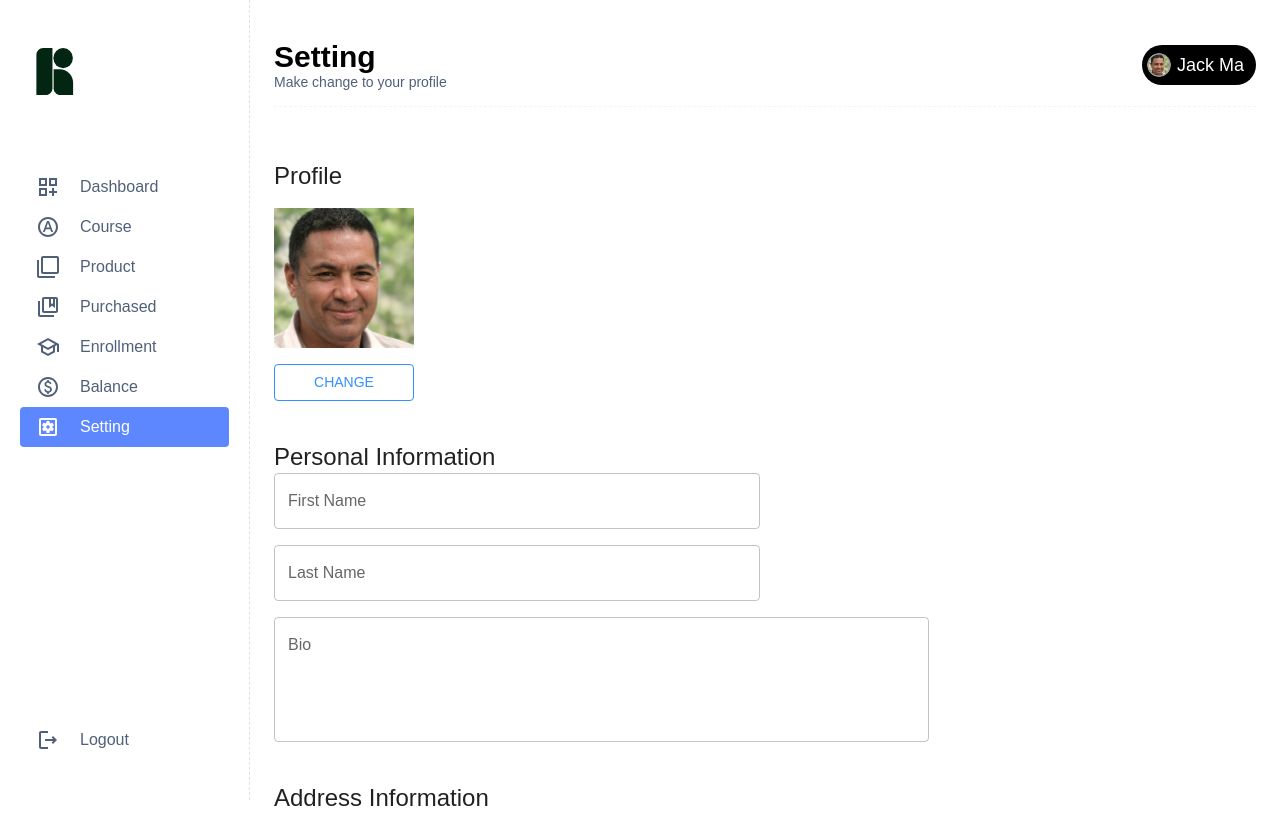
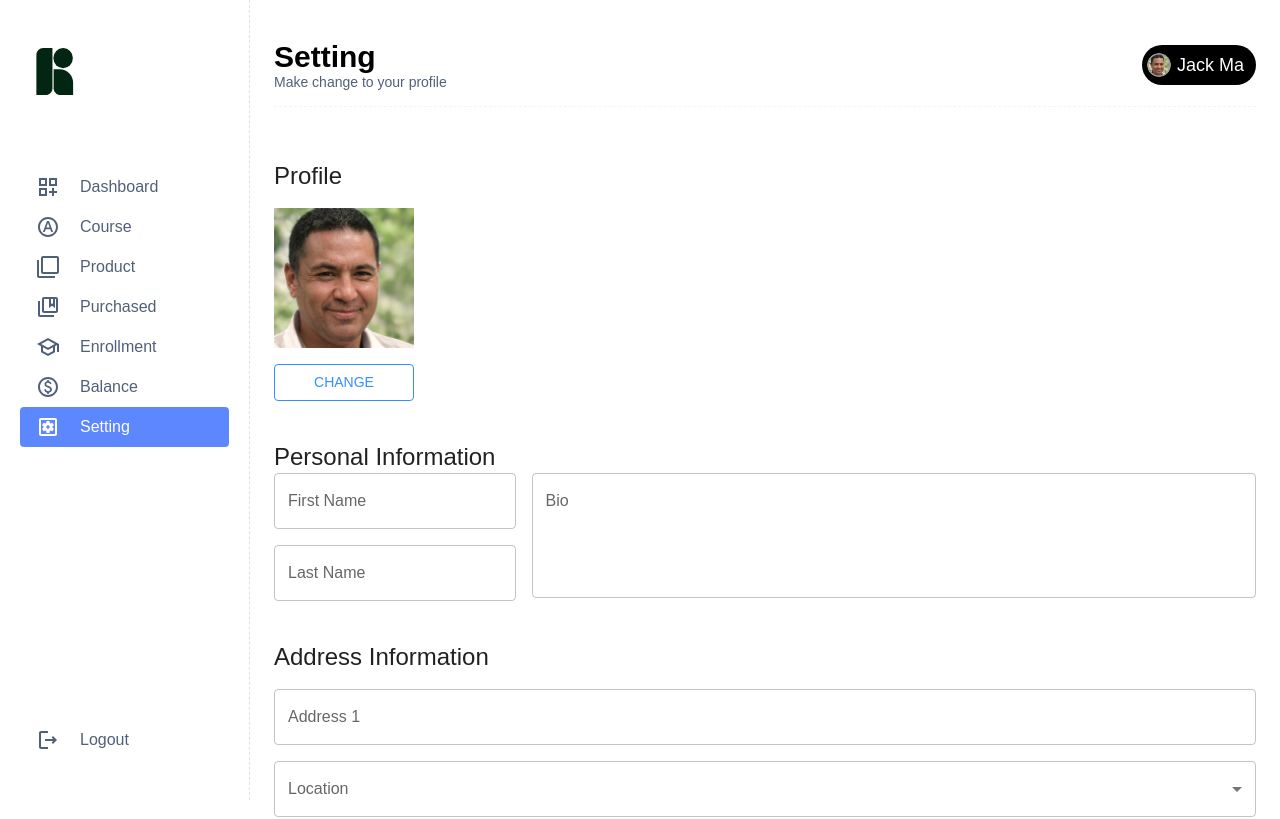
Before and after one commit to Kh1T/agteach-instructor, a React (Create React App) app: page /setting in a window 1280 px wide. Shown: the top 819 px of the page. Built offline with nearby package versions, Linux system fonts and the light colour scheme.

Commit message:
feat-fix: dashboard bio

```diff
--- a/src/pages/Setting.jsx
+++ b/src/pages/Setting.jsx
@@ -20,7 +20,7 @@ function SettingPage() {
   const handleClose = () => setOpen(false);
 
   return (
-    <Grid container direction="column" gap={5}>
+    <Grid container direction="column" gap={5} pb={4}>
       {/* Profile Section */}
 
       <Grid container direction="column" gap={2} alignContent="start">
@@ -45,16 +45,15 @@ function SettingPage() {
       <Grid container direction="column" gap={5}>
         <Box gap={2}>
           <Typography variant="h5">Personal Information</Typography>
-          <Grid container gap={2}>
-            <Grid container gap={2}>
+          <Stack direction="row" gap={2}>
+            <Grid item container size={4} gap={2}>
               <CustomInputField fieldName="First Name" />
               <CustomInputField fieldName="Last Name" />
             </Grid>
-
-            <Grid size={8}>
+            <Grid item size={7} width="100%">
               <CustomInputField fieldName="Bio" multiline rows={4} fullWidth />
             </Grid>
-          </Grid>
+          </Stack>
         </Box>
 
         {/* Address Information Section */}
```
Also changed, not shown: 1 other file (tests, documents, lock files or other folders).
